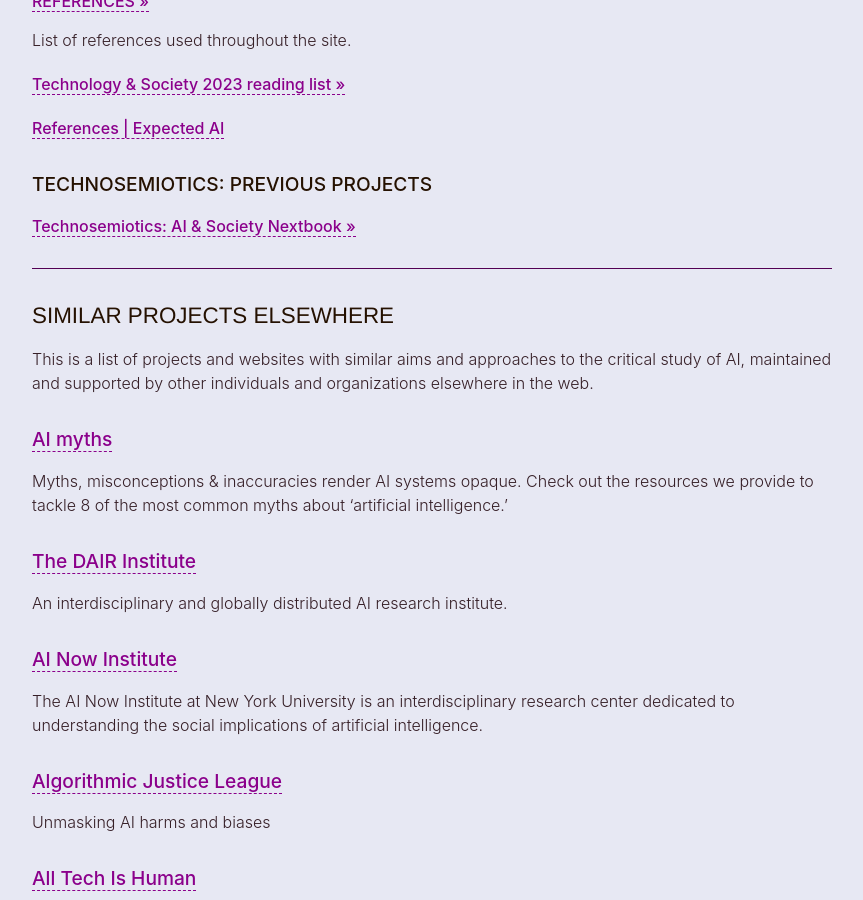
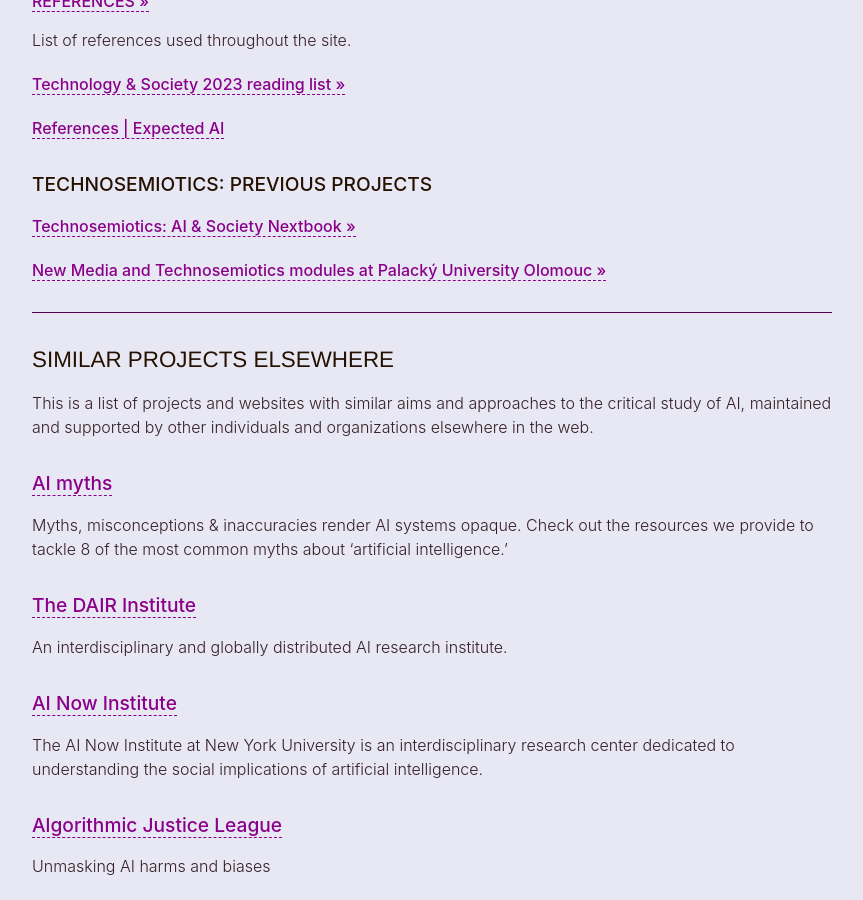
Before and after one commit to technosemiotics/technosemiotics.net, a Jekyll site: the page built from _pages/resources.md, in a window 1280 px wide and 900 px high, scrolled down 580 px. Shown: the whole window, without its empty margins (208-1071 px from the left). Built offline with Jekyll 4.4.1, drawn with Linux system fonts in a browser that asks for light colours.

Commit message:
add UPOL modules link

```diff
--- a/_pages/resources.md
+++ b/_pages/resources.md
@@ -27,6 +27,8 @@ List of references used throughout the site.
 ### Technosemiotics: previous projects
 
 [Technosemiotics: AI & Society Nextbook »](https://nextbook.technosemiotics.eu/)
+
+[New Media and Technosemiotics modules at Palacký University Olomouc »](https://cjhey.github.io/crnm-home/)
 
 ---
 
```
